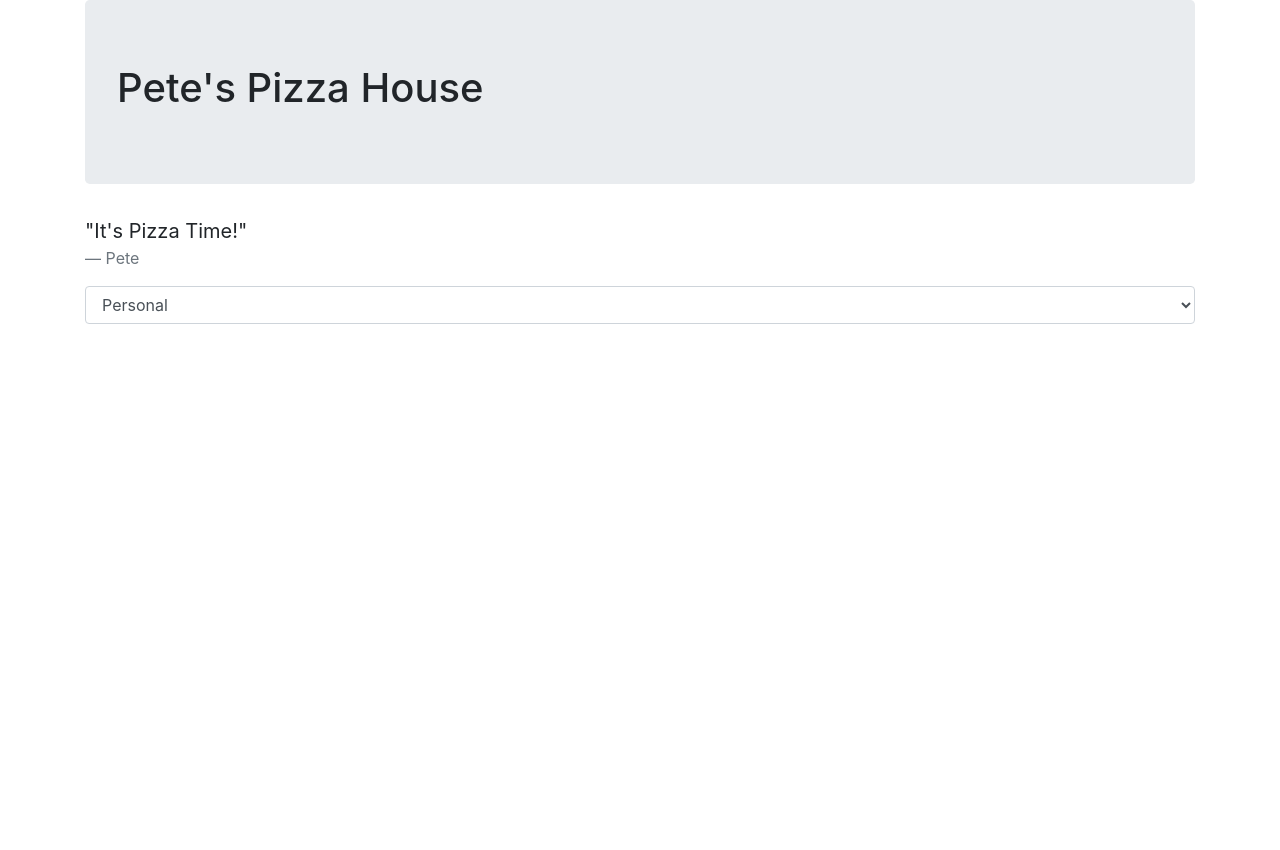
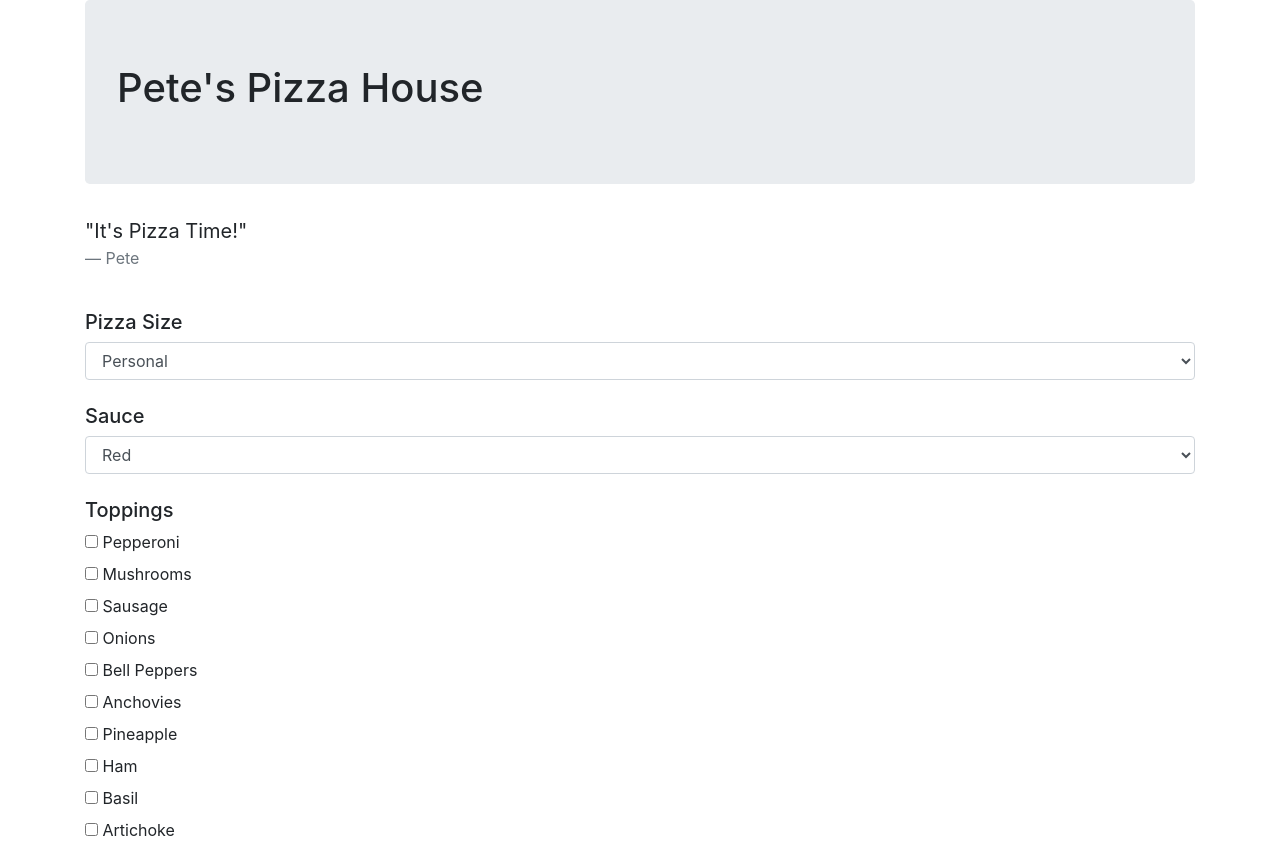
Before and after one commit to alex-mcknight11/PizzaTime, a plain HTML site: page index.html in a window 1280 px wide. Before the commit the page ends 800 px from the top, so only its background shows below. Drawn offline with Linux system fonts and the light colour scheme.

Commit message:
add forms to HTML

```diff
--- a/index.html
+++ b/index.html
@@ -16,7 +16,8 @@
 				<p class="mb-0">"It's Pizza Time!"</p>
 				<footer class="blockquote-footer">Pete</footer>
 			</div>
-
+			<br />
+			<h5>Pizza Size</h5>
 			<select class="form-control" id="sizeSelect">
 				<option value="Personal">Personal</option>
 				<option value="Small">Small</option>
@@ -24,6 +25,55 @@
 				<option value="Large">Large</option>
 				<option value="Family">Family</option>
 			</select>
+			<br />
+			<h5>Sauce</h5>
+			<select class="form-control" id="sauceSelect">
+				<option value="Red">Red</option>
+				<option value="White">White</option>
+				<option value="Pesto">Pesto</option>
+			</select>
+			<br />
+			<h5>Toppings</h5>
+			<div>
+				<input type="checkbox" id="Pepperoni" name="top1" />
+				<label for="Pepperoni">Pepperoni</label>
+			</div>
+			<div>
+				<input type="checkbox" id="Mushrooms" name="top2" />
+				<label for="Mushrooms">Mushrooms</label>
+			</div>
+			<div>
+				<input type="checkbox" id="Sausage" name="top3" />
+				<label for="Sausage">Sausage</label>
+			</div>
+			<div>
+				<input type="checkbox" id="Onions" name="top4" />
+				<label for="Onions">Onions</label>
+			</div>
+			<div>
+				<input type="checkbox" id="Bell Peppers" name="top5" />
+				<label for="Bell Peppers">Bell Peppers</label>
+			</div>
+			<div>
+				<input type="checkbox" id="Anchovies" name="top6" />
+				<label for="Anchovies">Anchovies</label>
+			</div>
+			<div>
+				<input type="checkbox" id="Pineapple" name="top7" />
+				<label for="Pineapple">Pineapple</label>
+			</div>
+			<div>
+				<input type="checkbox" id="Ham" name="top8" />
+				<label for="Ham">Ham</label>
+			</div>
+			<div>
+				<input type="checkbox" id="Basil" name="top9" />
+				<label for="Basil">Basil</label>
+			</div>
+			<div>
+				<input type="checkbox" id="Artichoke" name="top10" />
+				<label for="Artichoke">Artichoke</label>
+			</div>
 		</div>
 	</body>
 </html>
```
